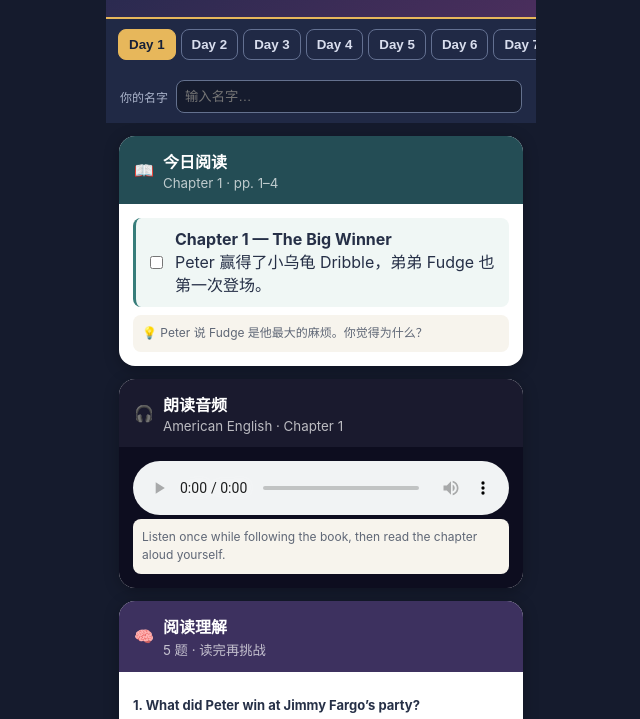
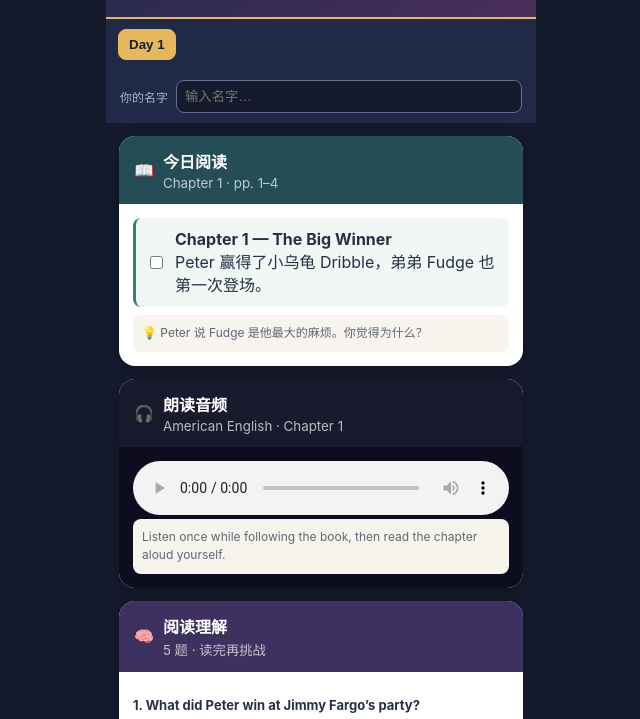
Before and after one commit to xiiaoxiao2024/fish-in-a-tree-camp, a website: page public/fourth-grade-nothing/day1.html in a window 1280 px wide. Shown: the part 150-869 px from the top of the page, without its empty margins (319-959 px from the left). Drawn offline with Linux system fonts and the light colour scheme.

Commit message:
Fix standalone day detection

```diff
--- a/public/fourth-grade-nothing/day1.html
+++ b/public/fourth-grade-nothing/day1.html
@@ -19,7 +19,7 @@ const DATA=[
 {title:'Dribble!',pages:'pp. 108–结尾',focus:'Dribble 的命运带来全书高潮，Peter 必须面对最难过的一刻。',tip:'写完最后一章后，你最想对 Peter 说什么？',words:[['accident','意外'],['disappear','消失'],['heartbroken','心碎的'],['comfort','安慰'],['advice','建议']],prompt:'Write a letter to Peter. Comfort him and give him one piece of advice.',tags:['5–7 sentences','Dear Peter,','I hope…'],starters:['Dear Peter, I am sorry that…','My advice is…','You are not alone because…'],teacher:'恭喜你读完这本书！Peter 的故事告诉我们：家人会让人烦恼，也会在最需要的时候彼此陪伴。',qs:[['Who is Dribble?','Peter’s turtle','Peter’s teacher','Fudge’s friend','A TV star','A'],['The last chapter is mainly about…','a difficult family event','a school test','a new vacation','a birthday cake','A'],['To comfort someone means to…','help them feel better','make them angry','ignore them','surprise them','A'],['Peter needs…','support','a new grade','a train committee','a TV job','A'],['A strong ending can make readers…','think and feel','forget every character','skip the story','learn nothing','A']]}
 ];
 DATA.length=10;
-const pathDay=Number((location.pathname.match(/day(\\d+)/)||[])[1]||0);
+const pathDay=Number((location.pathname.match(/day(\d+)/)||[])[1]||0);
 let day=Math.min(10,Math.max(1,pathDay||Number(new URLSearchParams(location.search).get('day')||1)));let photo=null;
 const $=id=>document.getElementById(id);function esc(s){return s.replace(/[&<>"']/g,c=>({'&':'&amp;','<':'&lt;','>':'&gt;','"':'&quot;',"'":'&#39;'}[c]))}
 function renderNav(){ $('days').innerHTML=pathDay ? `<button class="active">Day ${day}</button>` : DATA.map((_,i)=>`<button class="${i+1===day?'active':''}" onclick="go(${i+1})">Day ${i+1}</button>`).join('') }
```
Also changed, not shown: public/fourth-grade-nothing/day10.html (+1 -1 lines), public/fourth-grade-nothing/day2.html (+1 -1 lines), public/fourth-grade-nothing/day3.html (+1 -1 lines), public/fourth-grade-nothing/day4.html (+1 -1 lines), public/fourth-grade-nothing/day5.html (+1 -1 lines), public/fourth-grade-nothing/day6.html (+1 -1 lines), public/fourth-grade-nothing/day7.html (+1 -1 lines), public/fourth-grade-nothing/day8.html (+1 -1 lines), public/fourth-grade-nothing/day9.html (+1 -1 lines), public/fourth-grade-nothing/index.html (+1 -1 lines), 3 other files.
